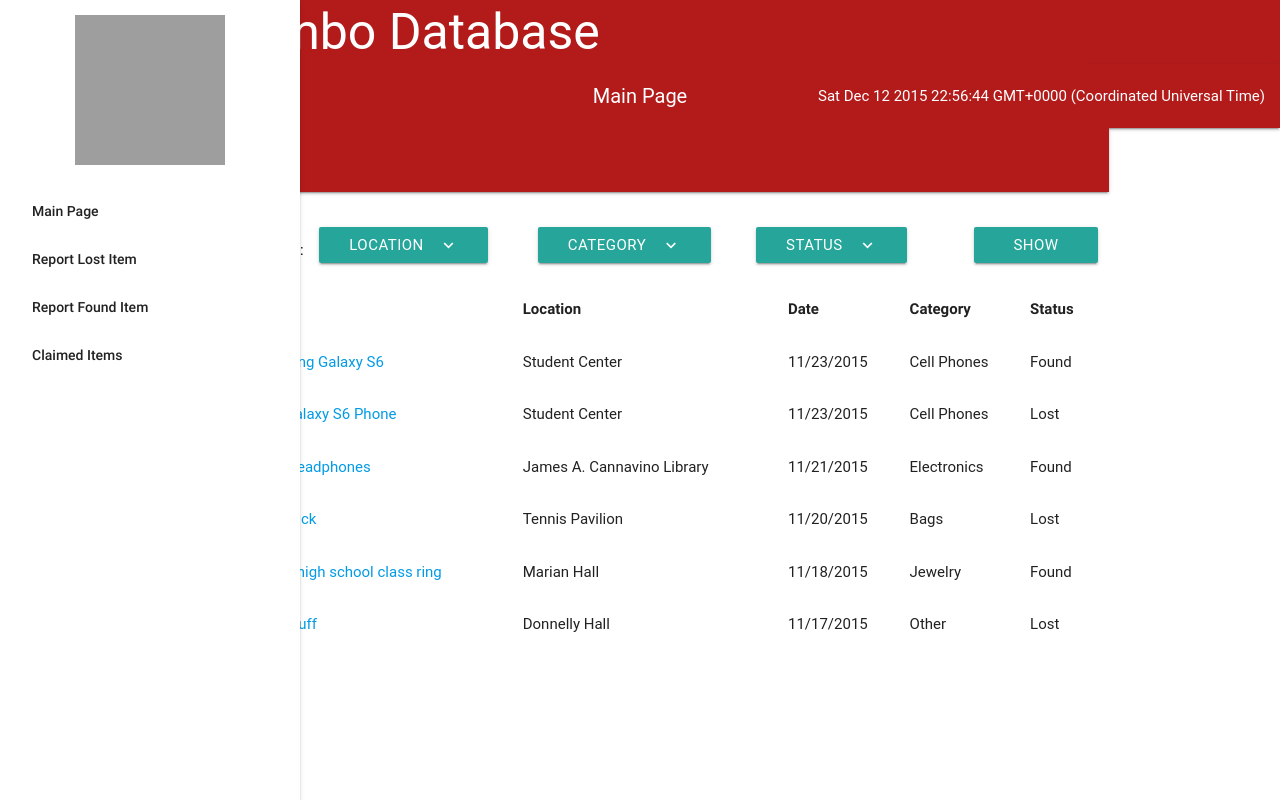
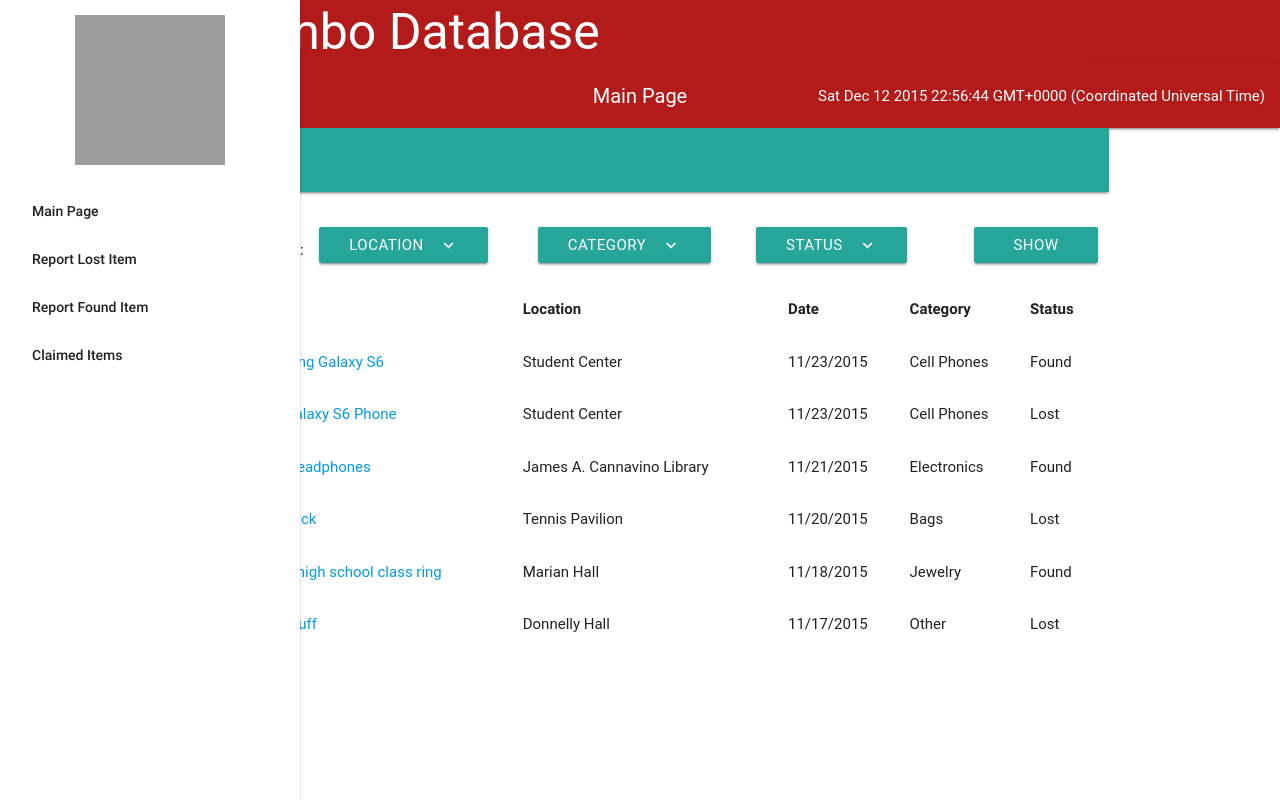
Before and after one commit to kkoves/limbo, a PHP site: page / in a window 1280 px wide. Run offline with PHP 8.4, Linux system fonts and the light colour scheme; data comes from the database, SQL or seed files in the repository; some libraries are stand-ins or nearby versions; some web fonts are replaced; grey boxes are pictures that could not be loaded.

Commit message:
Changed color of search box to match the theme of other filters

```diff
--- a/admin/found.php
+++ b/admin/found.php
@@ -106,6 +106,9 @@ and open the template in the editor.
             }
 			.container{
 				padding-left: 5%;
+			}
+			.input-field input[type=search]{
+				background-color: #26a69a;
 			}
         </style>
     <body onload="startTime()">
--- a/admin/lost.php
+++ b/admin/lost.php
@@ -108,7 +108,9 @@ and open the template in the editor.
 			.container{
 				padding-left: 5%;
 			}
-
+			.input-field input[type=search]{
+				background-color: #26a69a;
+			}
         </style>
     <body onload="startTime()">
         <header>
--- a/index.php
+++ b/index.php
@@ -102,6 +102,9 @@ and open the template in the editor.
             td{
                 vertical-align: top;
             }
+			.input-field input[type=search]{
+				background-color: #26a69a;
+			}
         </style>
     <body onload="startTime()">
         <header>
```
